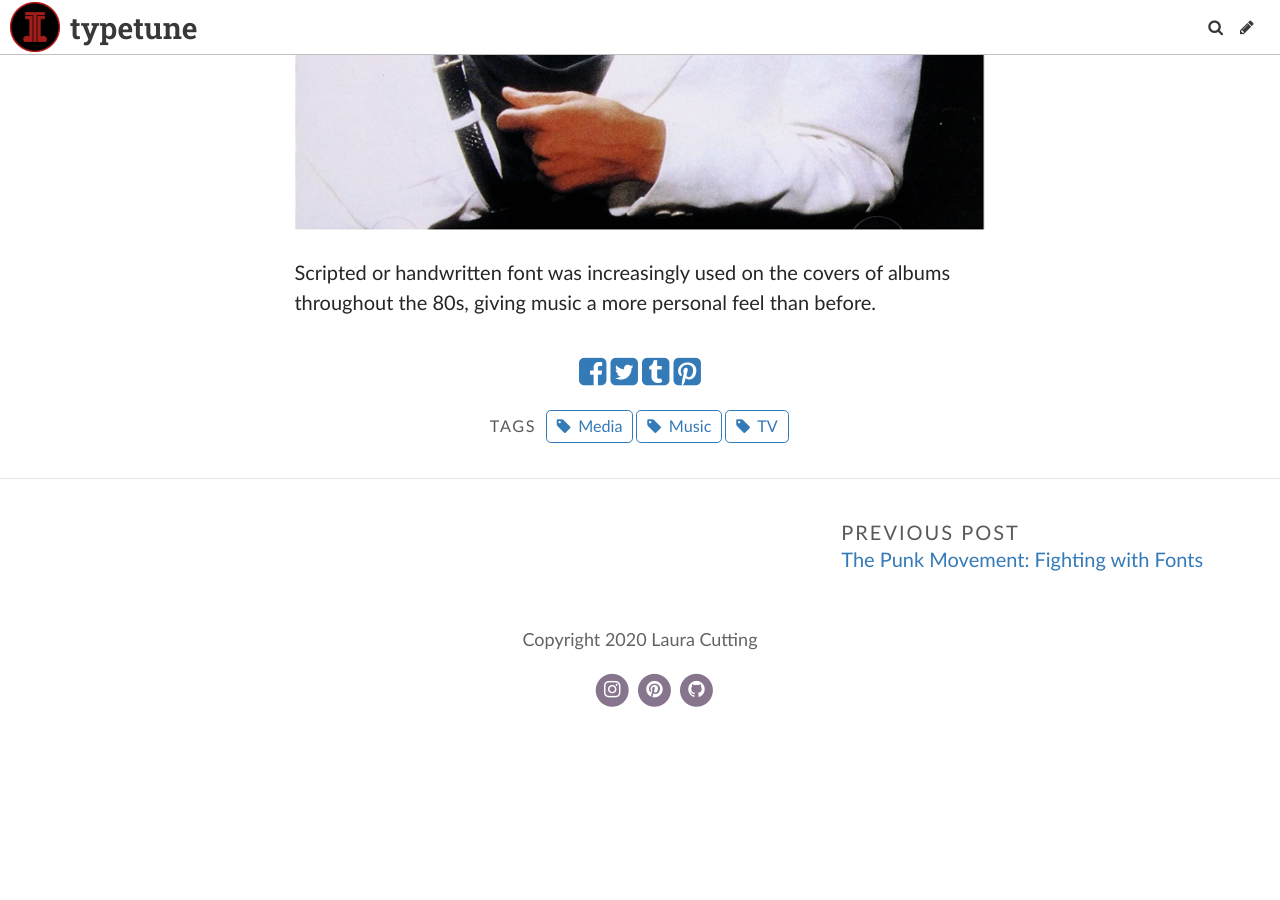
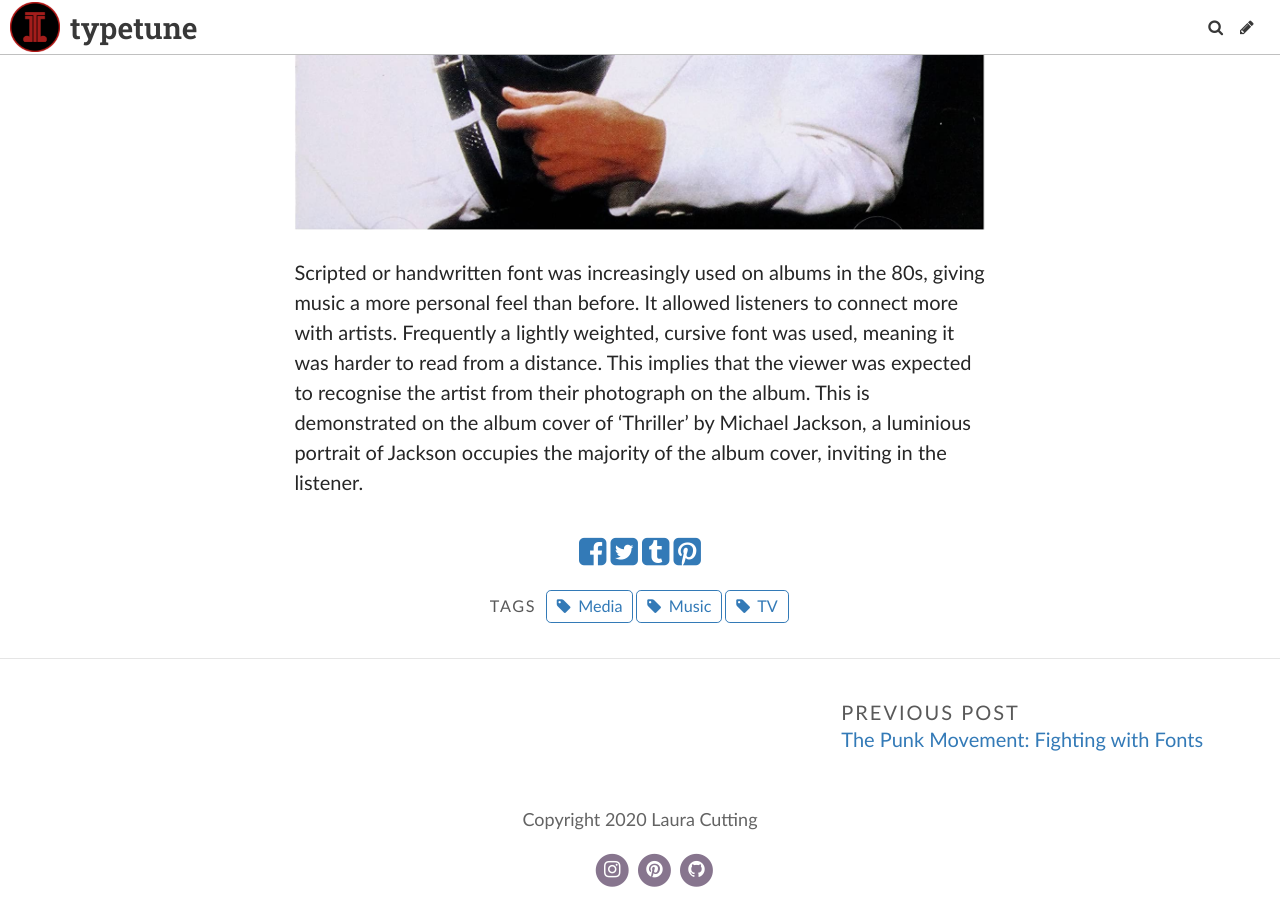
Before and after one commit to lauracutting/typetune, a Jekyll site: the page built from _posts/2020-10-06-mtv-the-visualization-of-music.md, in a window 1280 px wide and 900 px high, scrolled down 2150 px. Built offline with Jekyll 4.4.1, drawn with Linux system fonts in a browser that asks for light colours; some web fonts are replaced; before the commit the page ends 2887 px from its top, so only the background shows below that.

Commit message:
Update Post “2020-10-06-mtv-the-visualization-of-music”

```diff
--- a/_posts/2020-10-06-mtv-the-visualization-of-music.md
+++ b/_posts/2020-10-06-mtv-the-visualization-of-music.md
@@ -23,6 +23,6 @@ Rather than selecting corporate colours, as other brands would, a variety of pat
 
 MTV featured music artists for the first time encouraging more of a focus on their appearance rather than just their music. This encouraged a new wave of album covers spotlighting portraits of singers rather than just the album title.
 
-![](../uploads/91i7blj8mal._ac_sl1500_.jpg)
+![](../uploads/91i7blj8mal._ac_sl1500_.jpg "Thriller by Michael Jackson, released in 1982")
 
-Scripted or handwritten font was increasingly used on the covers of albums throughout the 80s, giving music a more personal feel than before.
+Scripted or handwritten font was increasingly used on albums in the 80s, giving music a more personal feel than before. It allowed listeners to connect more with artists. Frequently a lightly weighted, cursive font was used, meaning it was harder to read from a distance. This implies that the viewer was expected to recognise the artist from their photograph on the album. This is demonstrated on the album cover of 'Thriller' by Michael Jackson, a luminious portrait of Jackson occupies the majority of the album cover, inviting in the listener.
```
